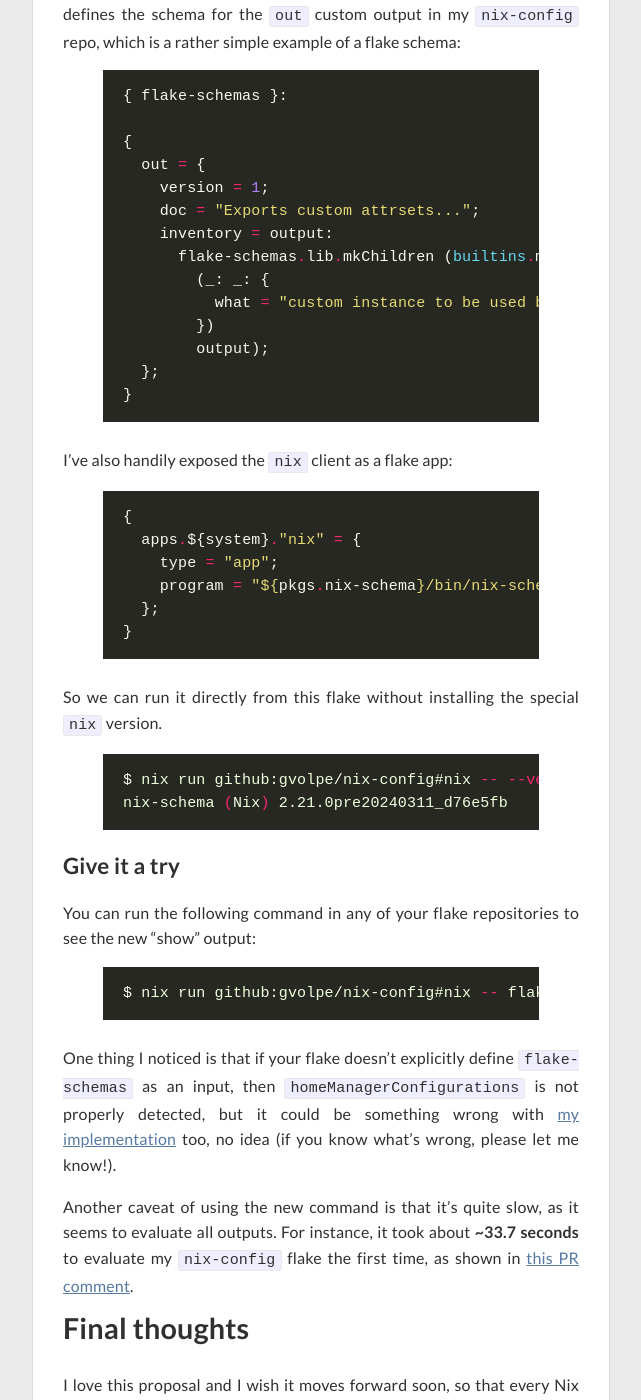
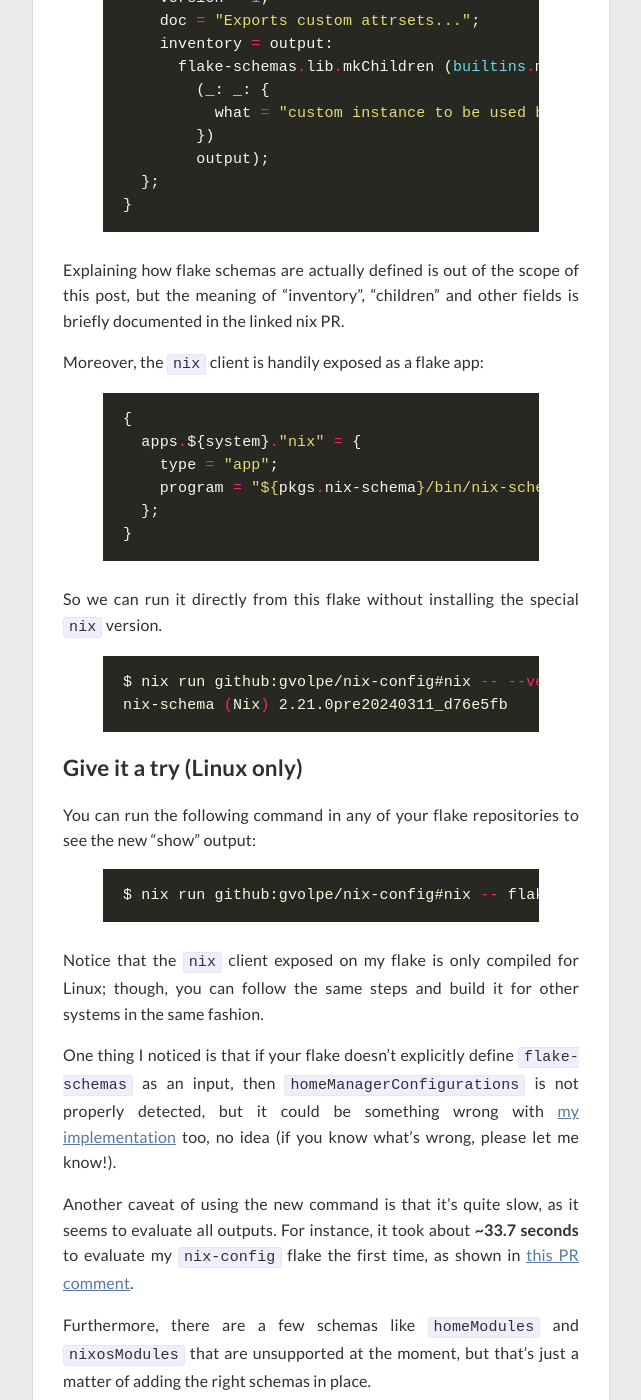
Before and after one commit to gvolpe/blog-comments, a Jekyll site: the page built from _posts/2024-04-09-flake-schemas.md, in a window 1280 px wide and 1400 px high, scrolled down 3034 px. Shown: the whole window, without its empty margins (319-960 px from the left). Built offline with Jekyll 4.4.1, drawn with Linux system fonts in a browser that asks for light colours; nearby versions of some CDN libraries; some of the changed text lies outside the part shown.

Commit message:
address review comments

```diff
--- a/_posts/2024-04-09-flake-schemas.md
+++ b/_posts/2024-04-09-flake-schemas.md
@@ -12,15 +12,15 @@
 
 The [PR](https://github.com/NixOS/nix/pull/8892) that introduces flake schemas was submitted to `NixOS/nix` the same day the announcement was made, and it sadly remains in DRAFT mode until today. However, if you look at the comments, some expert users reported using this feature successfully, so I thought it was about time to give it a shot myself.
 
-So here's where the fun starts: in order to use it, we need *that* specific `nix` client version (from the PR) with flake schemas support, which fortunately for us, it's conveniently provided on [this flake](https://github.com/DeterminateSystems/nix-src/tree/flake-schemas).
+So here's where the fun starts: in order to use it, we need *that* specific `nix` client version (from the PR) with flake schemas support, which fortunately for us, is conveniently provided on [this flake](https://github.com/DeterminateSystems/nix-src/tree/flake-schemas).
 
 ## Sneak preview
 
 Before we look into the shenanigans we need to get through to get this working, let's appreciate for a second what it brings to the table.
 
-Shown below is the `nix flake show` output of my [NixOS configuration](https://github.com/gvolpe/nix-config) repo:
+Shown below is a side-by-side comparison of `nix flake show`'s output on my [NixOS configuration](https://github.com/gvolpe/nix-config) flake:
 
-![schemas](../images/flake-schemas.png)
+![schemas](../images/flake-show-schemas.png)
 
 Neat! Don't you think? I was irked by the usual `homeConfigurations: unknown` output.
 
@@ -101,7 +101,9 @@
 }
 {% endhighlight %}
 
-I've also handily exposed the `nix` client as a flake app:
+Explaining how flake schemas are actually defined is out of the scope of this post, but the meaning of "inventory", "children" and other fields is briefly documented in the linked nix PR.
+
+Moreover, the `nix` client is handily exposed as a flake app:
 
 {% highlight nix %}
 {
@@ -119,7 +121,7 @@
 nix-schema (Nix) 2.21.0pre20240311_d76e5fb
 {% endhighlight %}
 
-### Give it a try
+### Give it a try (Linux only)
 
 You can run the following command in any of your flake repositories to see the new "show" output:
 
@@ -127,9 +129,13 @@
 $ nix run github:gvolpe/nix-config#nix -- flake show
 {% endhighlight %}
 
+Notice that the `nix` client exposed on my flake is only compiled for Linux; though, you can follow the same steps and build it for other systems in the same fashion.
+
 One thing I noticed is that if your flake doesn't explicitly define `flake-schemas` as an input, then `homeManagerConfigurations` is not properly detected, but it could be something wrong with [my implementation](https://github.com/gvolpe/flake-schemas/blob/7d762079449d0ca63e92b0128c885021168c0c79/flake.nix#L242) too, no idea (if you know what's wrong, please let me know!).
 
 Another caveat of using the new command is that it's quite slow, as it seems to evaluate all outputs. For instance, it took about **~33.7 seconds** to evaluate my `nix-config` flake the first time, as shown in [this PR comment](https://github.com/gvolpe/nix-config/pull/254#issuecomment-2042471639).
+
+Furthermore, there are a few schemas like `homeModules` and `nixosModules` that are unsupported at the moment, but that's just a matter of adding the right schemas in place.
 
 ## Final thoughts
 
```
Also changed, not shown: images/flake-schemas.png (deleted), 1 other file.
